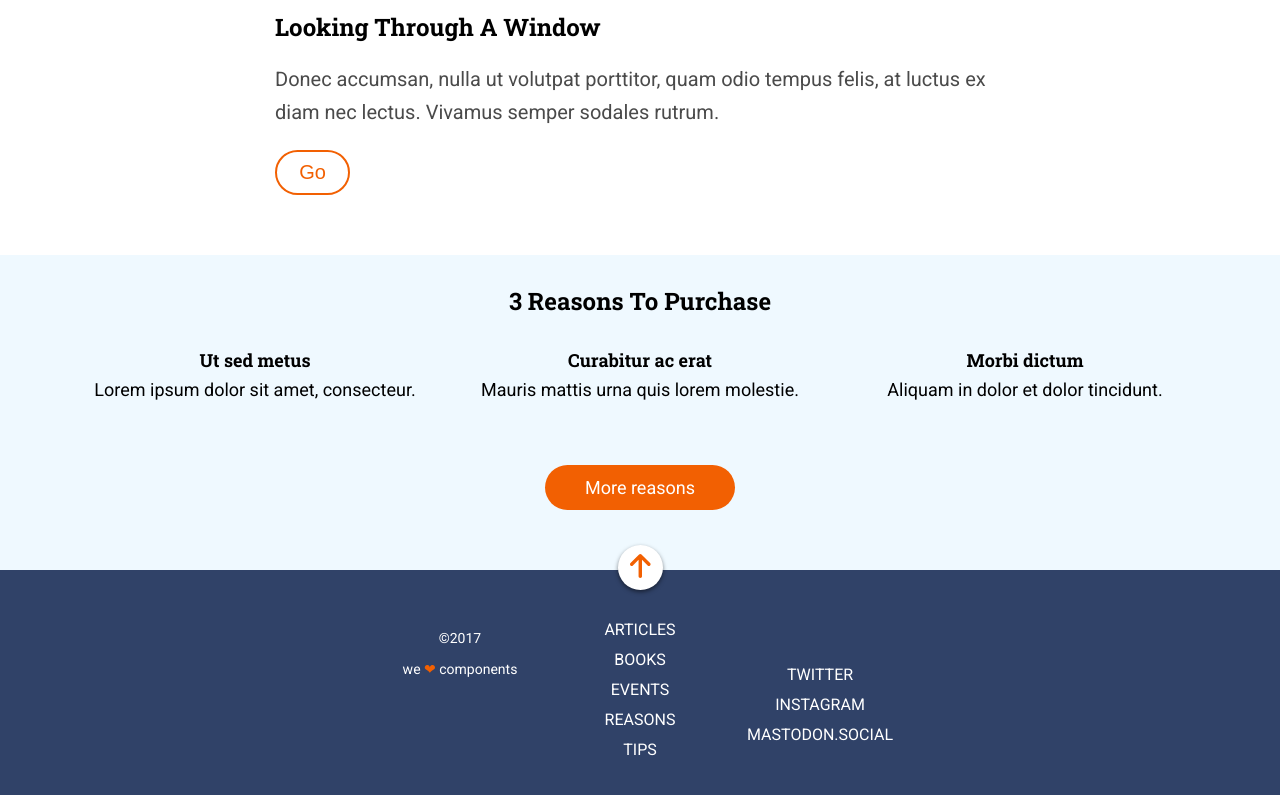
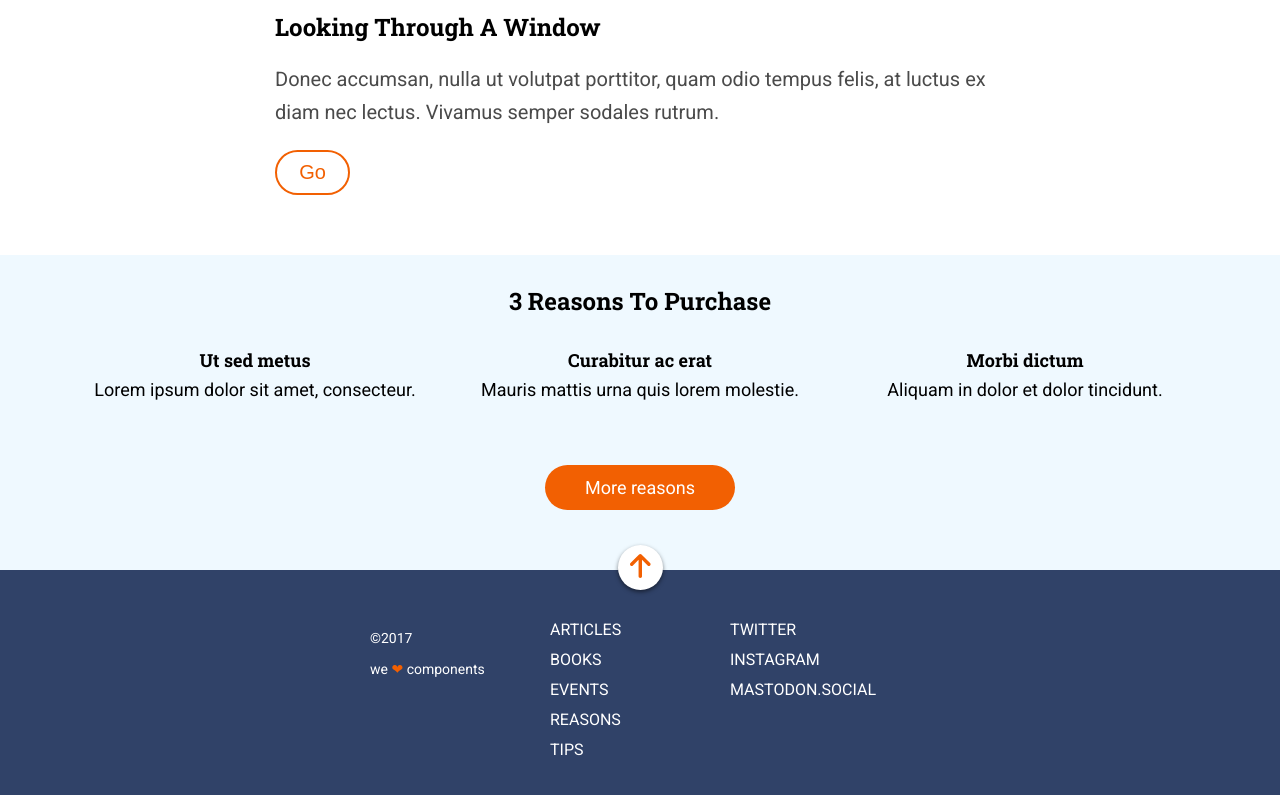
Before and after one commit to VictoriaDiro/f-m1-evaluacion-final-VictoriaDiro, a website: page public/index.html in a window 1280 px wide. Shown: the part 861-1656 px from the top of the page. Drawn offline with Linux system fonts and the light colour scheme.

Commit message:
version desktop ok/review fixed menu

```diff
--- a/_src/assets/scss/layout/_footer.scss
+++ b/_src/assets/scss/layout/_footer.scss
@@ -56,6 +56,8 @@
     text-transform: uppercase;
     line-height: 1.88;
     @media all and (min-width: 768px) {
+        justify-content: flex-start;
+        align-items: flex-start;
         grid-column: 2 / 3;
     }
 }
@@ -76,6 +78,8 @@
     text-transform: uppercase;
     line-height: 1.88;
     @media all and (min-width: 768px) {
+        justify-content: flex-start;
+        align-items: flex-start;
         grid-column: 3 / 4;
     }
 }
@@ -87,6 +91,10 @@
         grid-column: 1 / 2;
         grid-row: 1 / 2;
     }
+    @media all and (min-width: 1200px) {
+        width: 120px;
+        margin-right: 60px;
+    }
 }
 
 .footer__copyrigth {
@@ -95,6 +103,13 @@
     color: $color-white;
     font-family: $font-family-secondary;
     font-size: $font-size-xs;
+    @media all and (min-width: 768px) {
+        text-align: left;
+        padding-left: 39px;
+    }
+    @media all and (min-width: 1200px) {
+        padding-left: 0px;
+    }
 }
 
 .footer__love {
@@ -103,6 +118,13 @@
     color: $color-white;
     font-family: $font-family-secondary;
     font-size: $font-size-xs;
+    @media all and (min-width: 768px) {
+        text-align: left;
+        padding-left: 39px;
+    }
+    @media all and (min-width: 1200px) {
+        padding: 0;
+    }
 }
 
 .heart {
```
Also changed, not shown: public/assets/css/main.css, 1 other file.
